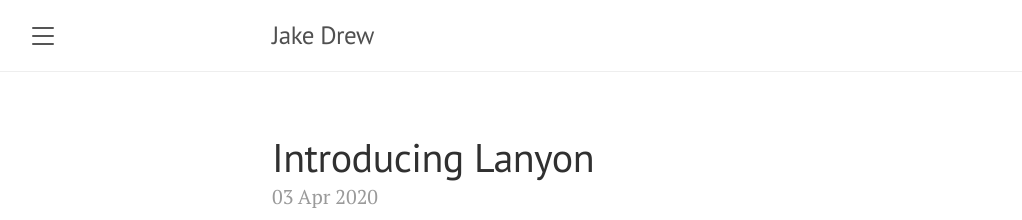
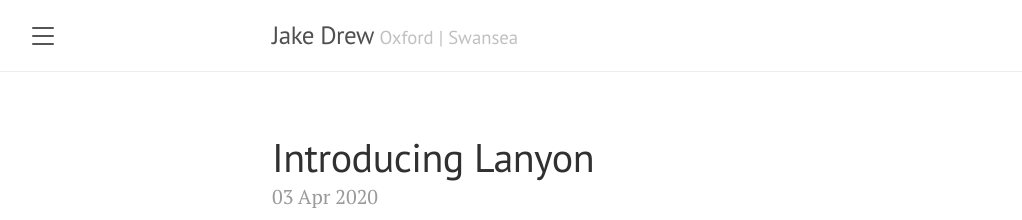
Before and after one commit to jakedrew/jakedrew.github.io, a Jekyll site: the page built from index.html, in a window 1280 px wide. Shown: the top 220 px of the page, without its empty margins (8-1030 px from the left). Built offline with Jekyll 4.4.1, drawn with Linux system fonts in a browser that asks for light colours; the list of posts is cut into pages by our own code.

Commit message:
Update _config.yml

```diff
--- a/_config.yml
+++ b/_config.yml
@@ -1,6 +1,6 @@
 # Setup
 title:               Jake Drew
-tagline:             ''
+tagline:             'Oxford | Swansea'
 description:         ''
 url:                 https://jakedrew.github.io
 baseurl:             ''
```
